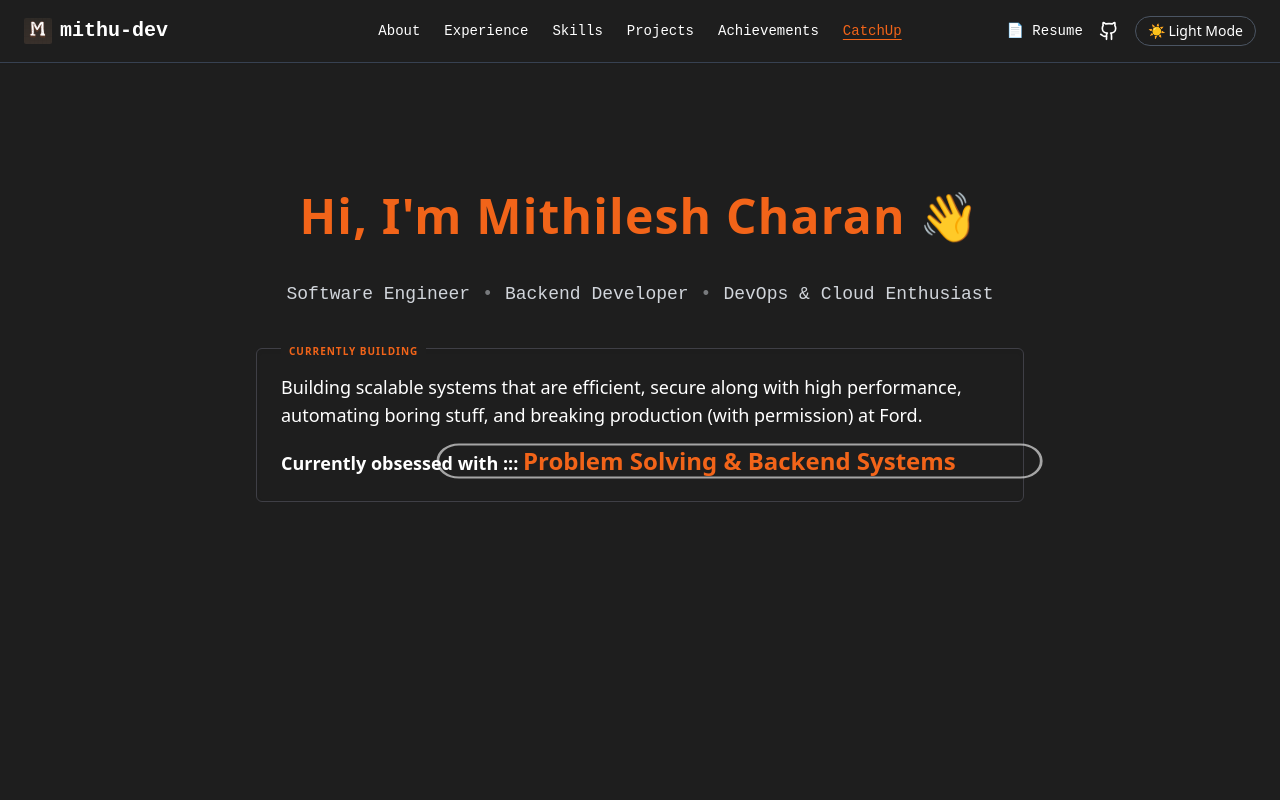
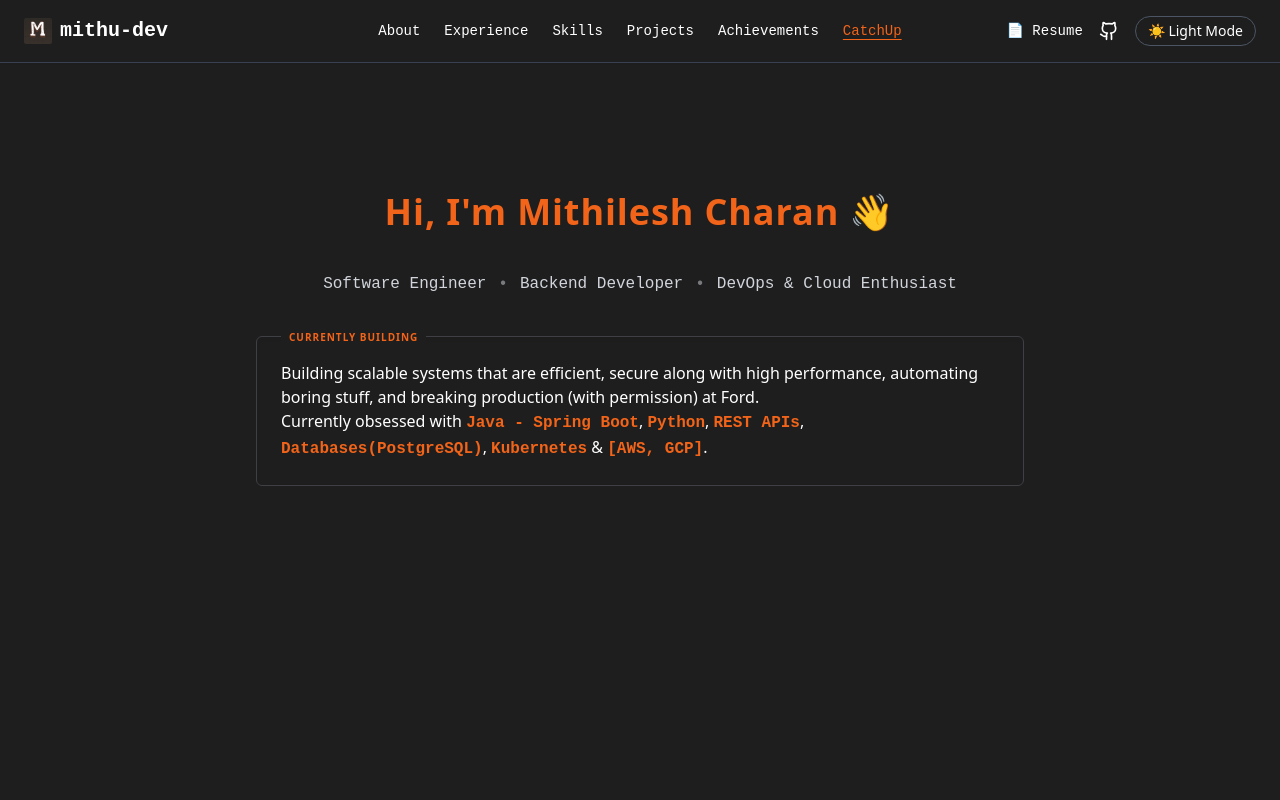
Before and after one commit to mitthhuu3110/mitthhuu3110.github.io, a Next.js app in the folder my-portfolio/: page / in a window 1280 px wide. Shown: the top 800 px of the page. Built offline with nearby package versions, Linux system fonts and the light colour scheme.

Commit message:
updating hero

```diff
--- a/my-portfolio/components/Hero.tsx
+++ b/my-portfolio/components/Hero.tsx
@@ -1,8 +1,7 @@
-// components/Hero.tsx
 'use client';
 
 import { motion } from 'framer-motion';
-import HighlightOval from './HighlightOval';
+
 
 export default function Hero() {
   return (
@@ -17,11 +16,11 @@ export default function Hero() {
         viewport={{ once: true }}
         className="max-w-3xl space-y-8"
       >
-        <h1 className="text-4xl sm:text-5xl font-extrabold font-sans tracking-wide text-brand-orange">
+        <h1 className="text-3xl sm:text-4xl font-extrabold font-sans tracking-wide text-brand-orange">
           Hi, I&apos;m Mithilesh Charan 👋
         </h1>
 
-        <div className="inline-flex items-center justify-center gap-3 text-base sm:text-lg font-mono px-4 py-2 text-gray-700 dark:text-gray-300">
+        <div className="inline-flex items-center justify-center gap-3 text-sm sm:text-base font-mono px-4 py-2 text-gray-700 dark:text-gray-300">
           <span>Software Engineer</span>
           <span className="opacity-50">•</span>
           <span>Backend Developer</span>
@@ -29,20 +28,18 @@ export default function Hero() {
           <span>DevOps & Cloud Enthusiast</span>
         </div>
 
-        <div className="relative text-base sm:text-lg leading-relaxed text-left px-6 py-6 bg-gradient-to-br border border-zinc-300 dark:border-zinc-700 rounded-md shadow-inner">
+        <div className="relative text-sm sm:text-base leading-relaxed text-left px-6 py-6 bg-gradient-to-br border border-zinc-300 dark:border-zinc-700 rounded-md shadow-inner">
           <div className="absolute -top-3 left-6 px-2 bg-[color:var(--bg)] text-[10px] uppercase tracking-widest font-bold text-brand-orange">
             CURRENTLY BUILDING
           </div>
-          <p>
-            Building scalable systems that are efficient, secure along with high performance, automating boring stuff,
-            and breaking production (with permission) at Ford.
-          </p>
-          <p className="mt-4 relative inline-block font-semibold">
-            Currently obsessed with ::: {' '}
-            <HighlightOval>
-              Problem Solving & Backend Systems
-            </HighlightOval>
-          </p>
+          Building scalable systems that are efficient, secure along with high performance, automating boring stuff, and breaking production (with permission) at Ford.<br />
+          Currently obsessed with{' '}
+          <span className="text-brand-orange font-semibold font-mono">Java - Spring Boot</span>,{' '}
+          <span className="text-brand-orange font-semibold font-mono">Python</span>,{' '}
+          <span className="text-brand-orange font-semibold font-mono">REST APIs</span>,{' '}
+          <span className="text-brand-orange font-semibold font-mono">Databases(PostgreSQL)</span>,{' '}
+          <span className="text-brand-orange font-semibold font-mono">Kubernetes</span> &{' '}
+          <span className="text-brand-orange font-semibold font-mono">[AWS, GCP]</span>.
         </div>
       </motion.div>
     </section>
--- a/my-portfolio/components/HighlightOval.tsx
+++ /dev/null
@@ -1,24 +0,0 @@
-'use client';
-
-import { ReactNode } from 'react';
-import { useTheme } from 'next-themes';
-
-export default function HighlightOval({ children }: { children: ReactNode }) {
-  const { theme } = useTheme();
-
-  const isDark = theme === 'dark';
-
-  return (
-    <span className="relative inline-block font-semibold text-lg sm:text-xl md:text-2xl text-brand-orange">
-      {children}
-      <span
-        className="absolute inset-0 border-2 pointer-events-none rounded-full"
-        style={{
-          borderColor: isDark ? 'rgba(255,255,255,0.6)' : 'rgba(55,55,55,0.6)',
-          transform: 'scaleX(1.4) scaleY(1.1)',
-          borderWidth: '2px',
-        }}
-      />
-    </span>
-  );
-}
```
